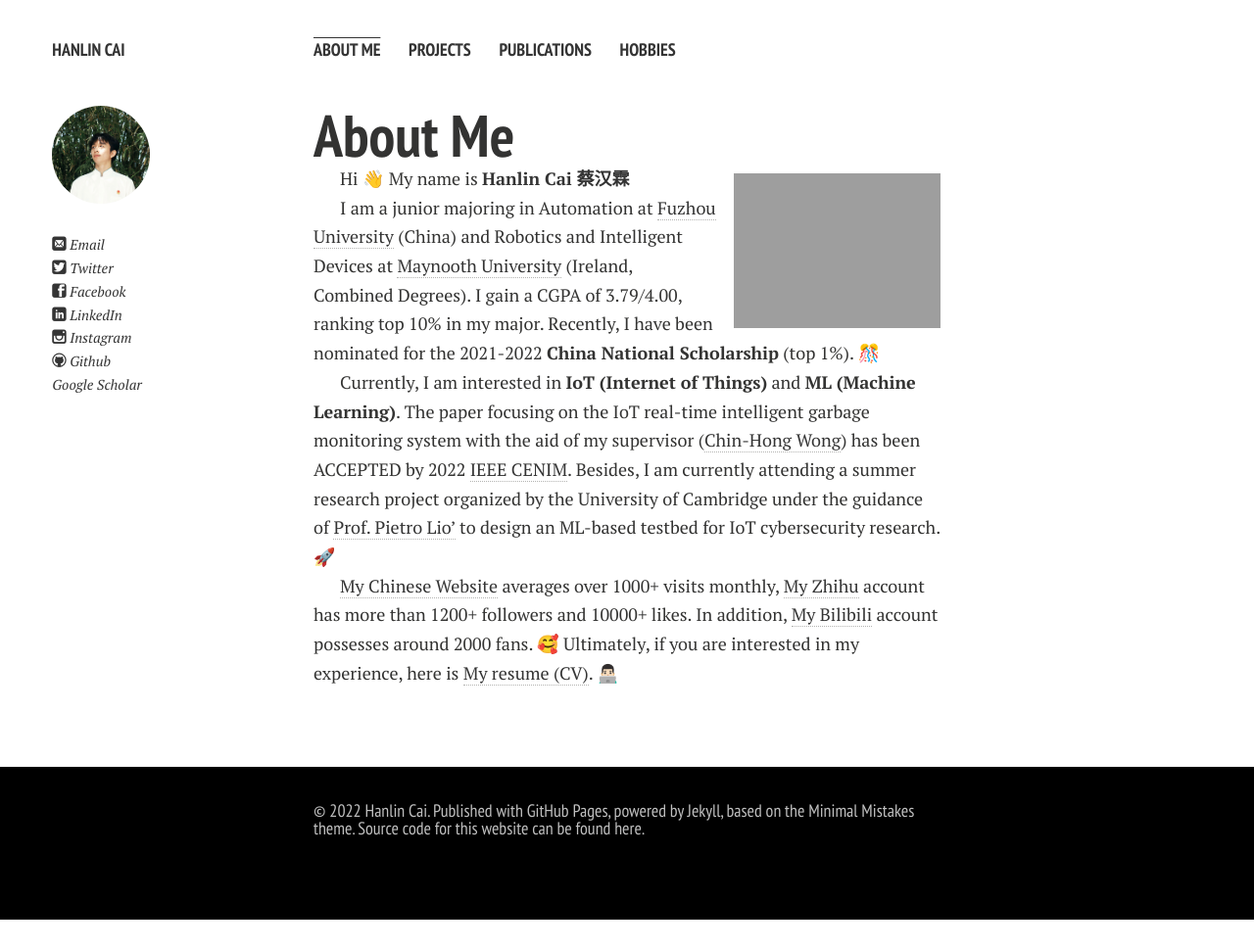
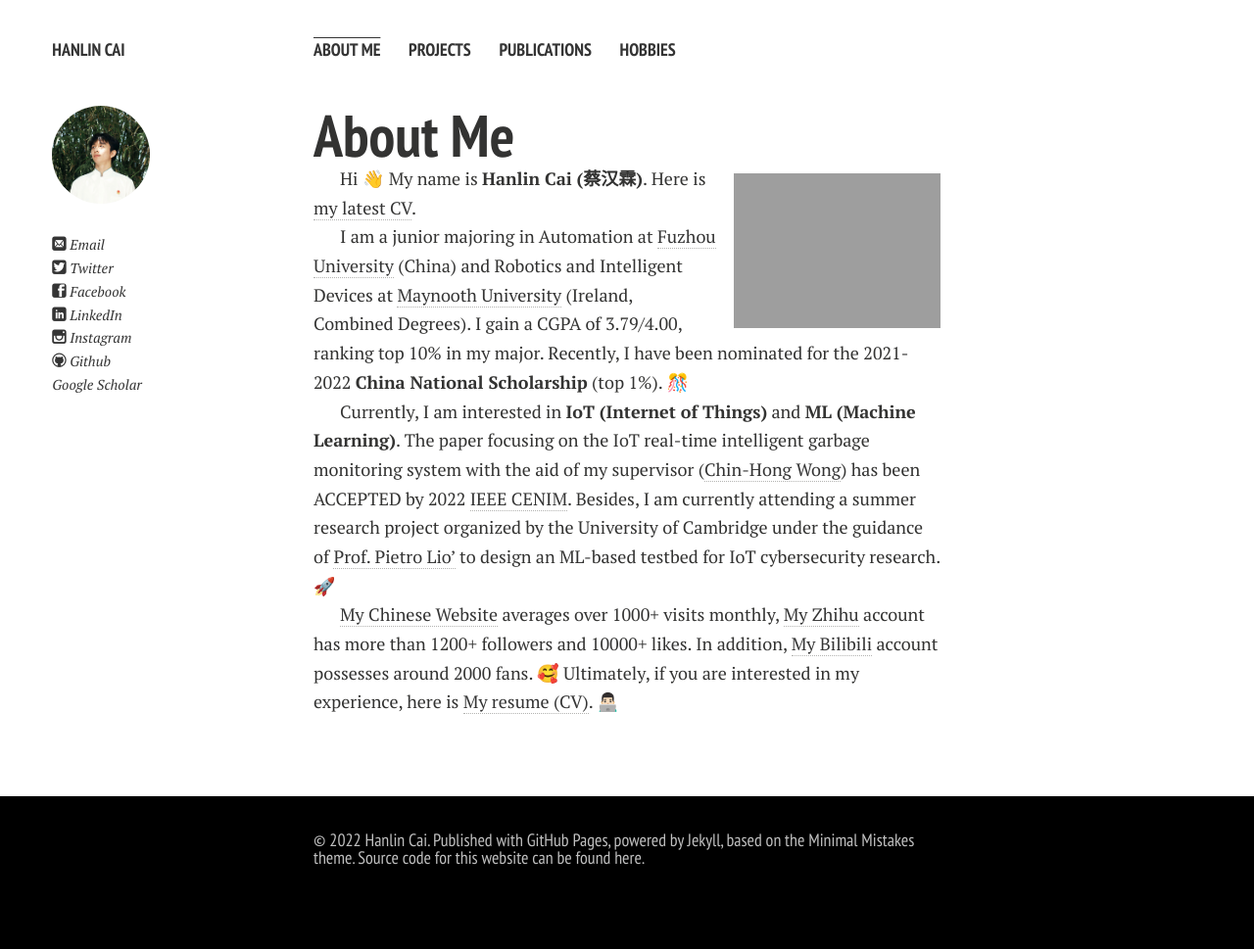
Before and after one commit to GuangLun2000/GuangLun2000.github.io, a Jekyll site: the page built from index.md, in a window 1280 px wide. Shown: the whole page at 98% size. Built offline with Jekyll 4.4.1, drawn with Linux system fonts in a browser that asks for light colours; nearby versions of some CDN libraries; a style sheet for code colours, icons or effects is not loaded; our own code applies the rules of GitHub Pages for plain Markdown files; before the commit the page ends 939 px from its top, so only the background shows below that.

Commit message:
Update index.md

```diff
--- a/index.md
+++ b/index.md
@@ -6,7 +6,7 @@
 
 <img src="https://www.caihanlin.com/caihanlin.jpg" class="floatpic" width="360" height="480">
 
-Hi 👋 My name is **[Hanlin Cai 蔡汉霖]**
+Hi 👋 My name is **Hanlin Cai (蔡汉霖)**. Here is [my latest CV].
 
 I am a junior majoring in Automation at [Fuzhou University] (China) and Robotics and Intelligent Devices at [Maynooth University] (Ireland, Combined Degrees). I gain a CGPA of 3.79/4.00, ranking top 10% in my major. Recently, I have been nominated for the 2021-2022 **China National Scholarship** (top 1%). 🎊
 
@@ -16,7 +16,7 @@
 
 
 
-[Hanlin Cai 蔡汉霖]:https://caihanlin.com/file/CV-HanlinCAI.pdf
+[my latest CV]:https://caihanlin.com/file/CV-HanlinCAI.pdf
 [Fuzhou University]: https://www.fzu.edu.cn/
 [Maynooth University]: https://maynoothuniversity.ie/
 [IEEE CENIM]:http://cenim.its.ac.id/#pdfexpress
```
